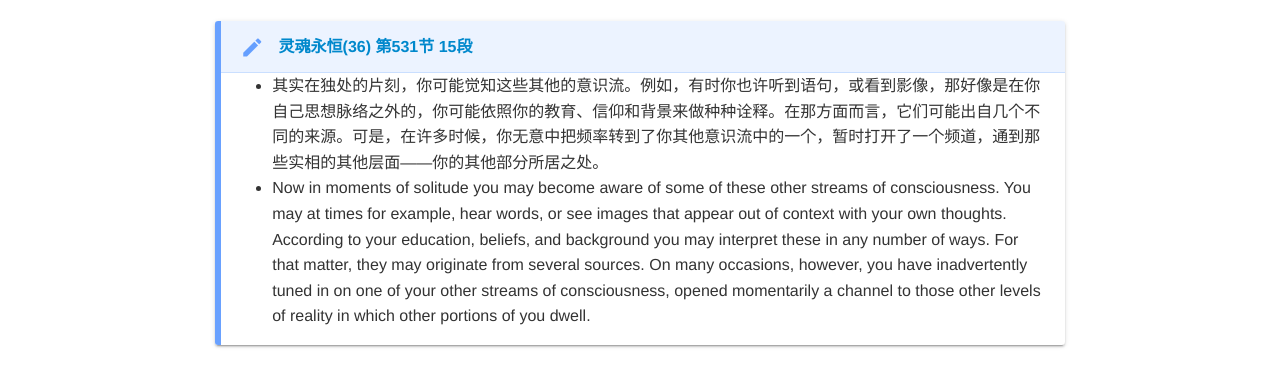
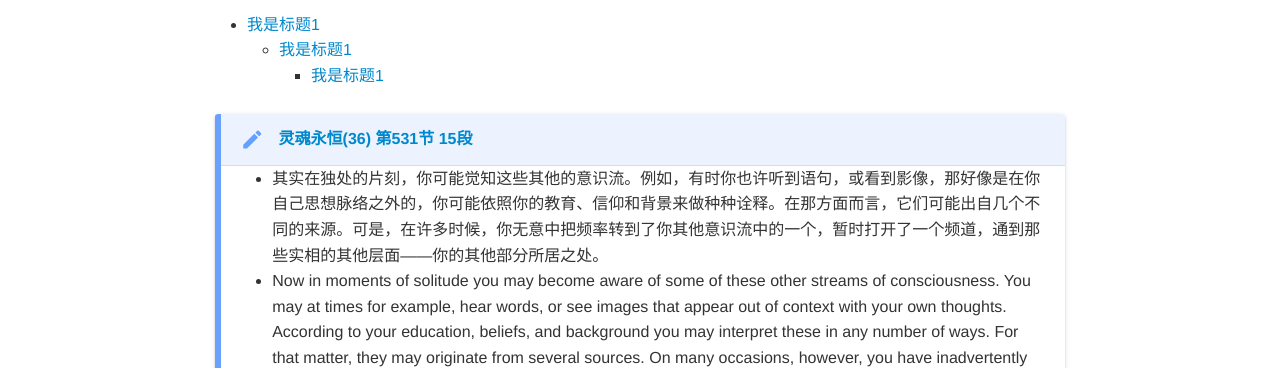
Before and after one commit to SethStudy/index, a plain HTML site: page belief.html in a window 1280 px wide. Shown: the part 219-587 px from the top of the page. Drawn offline with nearby package versions, Linux system fonts and the light colour scheme.

Commit message:
Add files via upload

```diff
--- a/belief.html
+++ b/belief.html
@@ -531,8 +531,19 @@ pre[data-line] .line-highlight[data-end]:after {
 </ul>
 <h1 class="mume-header" id="%E6%88%91%E6%98%AF%E6%A0%87%E9%A2%981">&#x6211;&#x662F;&#x6807;&#x9898;1</h1>
 
-<div class="code-chunk" data-id="code-chunk-id-1" data-cmd="toc"><div class="input-div"><div class="btn-group"><div class="run-btn btn"><span>&#x25B6;&#xFE0E;</span></div><div class="run-all-btn btn">all</div></div><div class="status">running...</div></div><div class="output-div"></div></div><div class="admonition note">
-<p class="admonition-title"><a href=":/EVS/SESSSION 532.txt">&#x7075;&#x9B42;&#x6C38;&#x6052;(36) &#x7B2C;531&#x8282; 15&#x6BB5;</a></p>
+<div class="code-chunk" data-id="code-chunk-id-1" data-cmd="toc"><div class="input-div"><div class="btn-group"><div class="run-btn btn"><span>&#x25B6;&#xFE0E;</span></div><div class="run-all-btn btn">all</div></div><div class="status">running...</div></div><div class="output-div"></div></div><ul>
+<li><a href="#%E6%88%91%E6%98%AF%E6%A0%87%E9%A2%981">&#x6211;&#x662F;&#x6807;&#x9898;1</a>
+<ul>
+<li><a href="#%E6%88%91%E6%98%AF%E6%A0%87%E9%A2%981-1">&#x6211;&#x662F;&#x6807;&#x9898;1</a>
+<ul>
+<li><a href="#%E6%88%91%E6%98%AF%E6%A0%87%E9%A2%981-2">&#x6211;&#x662F;&#x6807;&#x9898;1</a></li>
+</ul>
+</li>
+</ul>
+</li>
+</ul>
+<div class="admonition note">
+<p class="admonition-title"><a href="EVS/SESSSION 532.txt">&#x7075;&#x9B42;&#x6C38;&#x6052;(36) &#x7B2C;531&#x8282; 15&#x6BB5;</a></p>
 <ul>
 <li>&#x5176;&#x5B9E;&#x5728;&#x72EC;&#x5904;&#x7684;&#x7247;&#x523B;&#xFF0C;&#x4F60;&#x53EF;&#x80FD;&#x89C9;&#x77E5;&#x8FD9;&#x4E9B;&#x5176;&#x4ED6;&#x7684;&#x610F;&#x8BC6;&#x6D41;&#x3002;&#x4F8B;&#x5982;&#xFF0C;&#x6709;&#x65F6;&#x4F60;&#x4E5F;&#x8BB8;&#x542C;&#x5230;&#x8BED;&#x53E5;&#xFF0C;&#x6216;&#x770B;&#x5230;&#x5F71;&#x50CF;&#xFF0C;&#x90A3;&#x597D;&#x50CF;&#x662F;&#x5728;&#x4F60;&#x81EA;&#x5DF1;&#x601D;&#x60F3;&#x8109;&#x7EDC;&#x4E4B;&#x5916;&#x7684;&#xFF0C;&#x4F60;&#x53EF;&#x80FD;&#x4F9D;&#x7167;&#x4F60;&#x7684;&#x6559;&#x80B2;&#x3001;&#x4FE1;&#x4EF0;&#x548C;&#x80CC;&#x666F;&#x6765;&#x505A;&#x79CD;&#x79CD;&#x8BE0;&#x91CA;&#x3002;&#x5728;&#x90A3;&#x65B9;&#x9762;&#x800C;&#x8A00;&#xFF0C;&#x5B83;&#x4EEC;&#x53EF;&#x80FD;&#x51FA;&#x81EA;&#x51E0;&#x4E2A;&#x4E0D;&#x540C;&#x7684;&#x6765;&#x6E90;&#x3002;&#x53EF;&#x662F;&#xFF0C;&#x5728;&#x8BB8;&#x591A;&#x65F6;&#x5019;&#xFF0C;&#x4F60;&#x65E0;&#x610F;&#x4E2D;&#x628A;&#x9891;&#x7387;&#x8F6C;&#x5230;&#x4E86;&#x4F60;&#x5176;&#x4ED6;&#x610F;&#x8BC6;&#x6D41;&#x4E2D;&#x7684;&#x4E00;&#x4E2A;&#xFF0C;&#x6682;&#x65F6;&#x6253;&#x5F00;&#x4E86;&#x4E00;&#x4E2A;&#x9891;&#x9053;&#xFF0C;&#x901A;&#x5230;&#x90A3;&#x4E9B;&#x5B9E;&#x76F8;&#x7684;&#x5176;&#x4ED6;&#x5C42;&#x9762;&#x2014;&#x2014;&#x4F60;&#x7684;&#x5176;&#x4ED6;&#x90E8;&#x5206;&#x6240;&#x5C45;&#x4E4B;&#x5904;&#x3002;</li>
 <li>Now in moments of solitude you may become aware of some of these other streams of consciousness. You may at times for example, hear words, or see images that appear out of context with your own thoughts. According to your education, beliefs, and background you may interpret these in any number of ways. For that matter, they may originate from several sources. On many occasions, however, you have inadvertently tuned in on one of your other streams of consciousness, opened momentarily a channel to those other levels of reality in which other portions of you dwell.</li>
@@ -541,7 +552,7 @@ pre[data-line] .line-highlight[data-end]:after {
 <h2 class="mume-header" id="%E6%88%91%E6%98%AF%E6%A0%87%E9%A2%981-1">&#x6211;&#x662F;&#x6807;&#x9898;1</h2>
 
 <div class="admonition note">
-<p class="admonition-title"><a href=":/EVS/SESSSION 532.txt">&#x7075;&#x9B42;&#x6C38;&#x6052;(36) &#x7B2C;531&#x8282; 15&#x6BB5;</a></p>
+<p class="admonition-title"><a href="EVS/SESSSION 532.txt">&#x7075;&#x9B42;&#x6C38;&#x6052;(36) &#x7B2C;531&#x8282; 15&#x6BB5;</a></p>
 <ul>
 <li>&#x5176;&#x5B9E;&#x5728;&#x72EC;&#x5904;&#x7684;&#x7247;&#x523B;&#xFF0C;&#x4F60;&#x53EF;&#x80FD;&#x89C9;&#x77E5;&#x8FD9;&#x4E9B;&#x5176;&#x4ED6;&#x7684;&#x610F;&#x8BC6;&#x6D41;&#x3002;&#x4F8B;&#x5982;&#xFF0C;&#x6709;&#x65F6;&#x4F60;&#x4E5F;&#x8BB8;&#x542C;&#x5230;&#x8BED;&#x53E5;&#xFF0C;&#x6216;&#x770B;&#x5230;&#x5F71;&#x50CF;&#xFF0C;&#x90A3;&#x597D;&#x50CF;&#x662F;&#x5728;&#x4F60;&#x81EA;&#x5DF1;&#x601D;&#x60F3;&#x8109;&#x7EDC;&#x4E4B;&#x5916;&#x7684;&#xFF0C;&#x4F60;&#x53EF;&#x80FD;&#x4F9D;&#x7167;&#x4F60;&#x7684;&#x6559;&#x80B2;&#x3001;&#x4FE1;&#x4EF0;&#x548C;&#x80CC;&#x666F;&#x6765;&#x505A;&#x79CD;&#x79CD;&#x8BE0;&#x91CA;&#x3002;&#x5728;&#x90A3;&#x65B9;&#x9762;&#x800C;&#x8A00;&#xFF0C;&#x5B83;&#x4EEC;&#x53EF;&#x80FD;&#x51FA;&#x81EA;&#x51E0;&#x4E2A;&#x4E0D;&#x540C;&#x7684;&#x6765;&#x6E90;&#x3002;&#x53EF;&#x662F;&#xFF0C;&#x5728;&#x8BB8;&#x591A;&#x65F6;&#x5019;&#xFF0C;&#x4F60;&#x65E0;&#x610F;&#x4E2D;&#x628A;&#x9891;&#x7387;&#x8F6C;&#x5230;&#x4E86;&#x4F60;&#x5176;&#x4ED6;&#x610F;&#x8BC6;&#x6D41;&#x4E2D;&#x7684;&#x4E00;&#x4E2A;&#xFF0C;&#x6682;&#x65F6;&#x6253;&#x5F00;&#x4E86;&#x4E00;&#x4E2A;&#x9891;&#x9053;&#xFF0C;&#x901A;&#x5230;&#x90A3;&#x4E9B;&#x5B9E;&#x76F8;&#x7684;&#x5176;&#x4ED6;&#x5C42;&#x9762;&#x2014;&#x2014;&#x4F60;&#x7684;&#x5176;&#x4ED6;&#x90E8;&#x5206;&#x6240;&#x5C45;&#x4E4B;&#x5904;&#x3002;</li>
 <li>Now in moments of solitude you may become aware of some of these other streams of consciousness. You may at times for example, hear words, or see images that appear out of context with your own thoughts. According to your education, beliefs, and background you may interpret these in any number of ways. For that matter, they may originate from several sources. On many occasions, however, you have inadvertently tuned in on one of your other streams of consciousness, opened momentarily a channel to those other levels of reality in which other portions of you dwell.</li>
@@ -550,7 +561,7 @@ pre[data-line] .line-highlight[data-end]:after {
 <h3 class="mume-header" id="%E6%88%91%E6%98%AF%E6%A0%87%E9%A2%981-2">&#x6211;&#x662F;&#x6807;&#x9898;1</h3>
 
 <div class="admonition note">
-<p class="admonition-title"><a href=":/EVS/SESSSION 532.txt">&#x7075;&#x9B42;&#x6C38;&#x6052;(36) &#x7B2C;531&#x8282; 15&#x6BB5;</a></p>
+<p class="admonition-title"><a href="EVS/SESSSION 532.txt">&#x7075;&#x9B42;&#x6C38;&#x6052;(36) &#x7B2C;531&#x8282; 15&#x6BB5;</a></p>
 <ul>
 <li>&#x5176;&#x5B9E;&#x5728;&#x72EC;&#x5904;&#x7684;&#x7247;&#x523B;&#xFF0C;&#x4F60;&#x53EF;&#x80FD;&#x89C9;&#x77E5;&#x8FD9;&#x4E9B;&#x5176;&#x4ED6;&#x7684;&#x610F;&#x8BC6;&#x6D41;&#x3002;&#x4F8B;&#x5982;&#xFF0C;&#x6709;&#x65F6;&#x4F60;&#x4E5F;&#x8BB8;&#x542C;&#x5230;&#x8BED;&#x53E5;&#xFF0C;&#x6216;&#x770B;&#x5230;&#x5F71;&#x50CF;&#xFF0C;&#x90A3;&#x597D;&#x50CF;&#x662F;&#x5728;&#x4F60;&#x81EA;&#x5DF1;&#x601D;&#x60F3;&#x8109;&#x7EDC;&#x4E4B;&#x5916;&#x7684;&#xFF0C;&#x4F60;&#x53EF;&#x80FD;&#x4F9D;&#x7167;&#x4F60;&#x7684;&#x6559;&#x80B2;&#x3001;&#x4FE1;&#x4EF0;&#x548C;&#x80CC;&#x666F;&#x6765;&#x505A;&#x79CD;&#x79CD;&#x8BE0;&#x91CA;&#x3002;&#x5728;&#x90A3;&#x65B9;&#x9762;&#x800C;&#x8A00;&#xFF0C;&#x5B83;&#x4EEC;&#x53EF;&#x80FD;&#x51FA;&#x81EA;&#x51E0;&#x4E2A;&#x4E0D;&#x540C;&#x7684;&#x6765;&#x6E90;&#x3002;&#x53EF;&#x662F;&#xFF0C;&#x5728;&#x8BB8;&#x591A;&#x65F6;&#x5019;&#xFF0C;&#x4F60;&#x65E0;&#x610F;&#x4E2D;&#x628A;&#x9891;&#x7387;&#x8F6C;&#x5230;&#x4E86;&#x4F60;&#x5176;&#x4ED6;&#x610F;&#x8BC6;&#x6D41;&#x4E2D;&#x7684;&#x4E00;&#x4E2A;&#xFF0C;&#x6682;&#x65F6;&#x6253;&#x5F00;&#x4E86;&#x4E00;&#x4E2A;&#x9891;&#x9053;&#xFF0C;&#x901A;&#x5230;&#x90A3;&#x4E9B;&#x5B9E;&#x76F8;&#x7684;&#x5176;&#x4ED6;&#x5C42;&#x9762;&#x2014;&#x2014;&#x4F60;&#x7684;&#x5176;&#x4ED6;&#x90E8;&#x5206;&#x6240;&#x5C45;&#x4E4B;&#x5904;&#x3002;</li>
 <li>Now in moments of solitude you may become aware of some of these other streams of consciousness. You may at times for example, hear words, or see images that appear out of context with your own thoughts. According to your education, beliefs, and background you may interpret these in any number of ways. For that matter, they may originate from several sources. On many occasions, however, you have inadvertently tuned in on one of your other streams of consciousness, opened momentarily a channel to those other levels of reality in which other portions of you dwell.</li>
```
